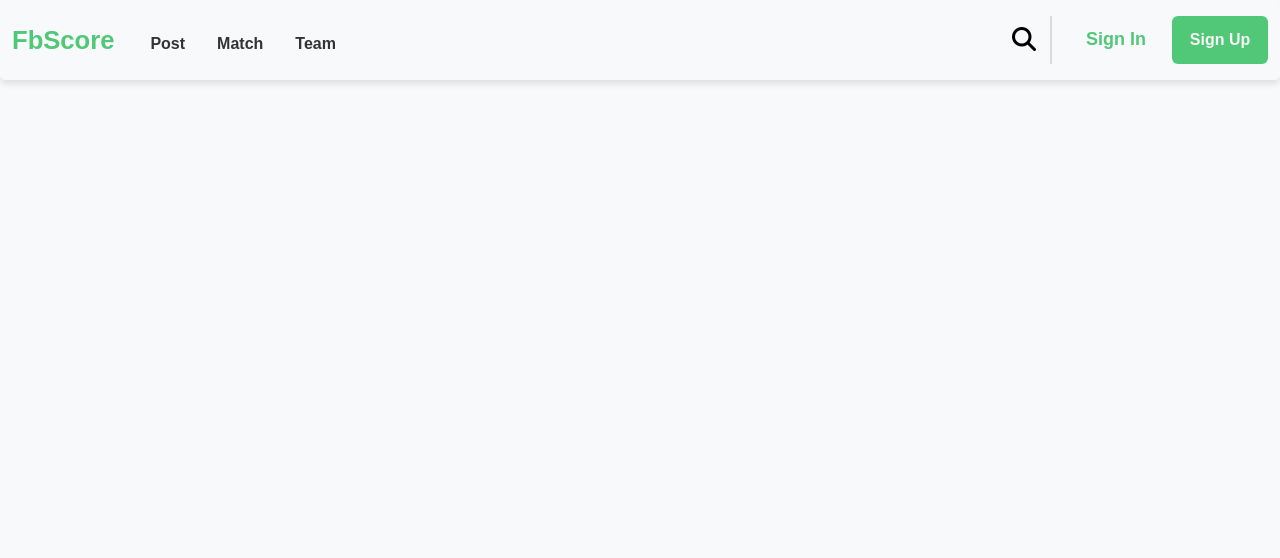
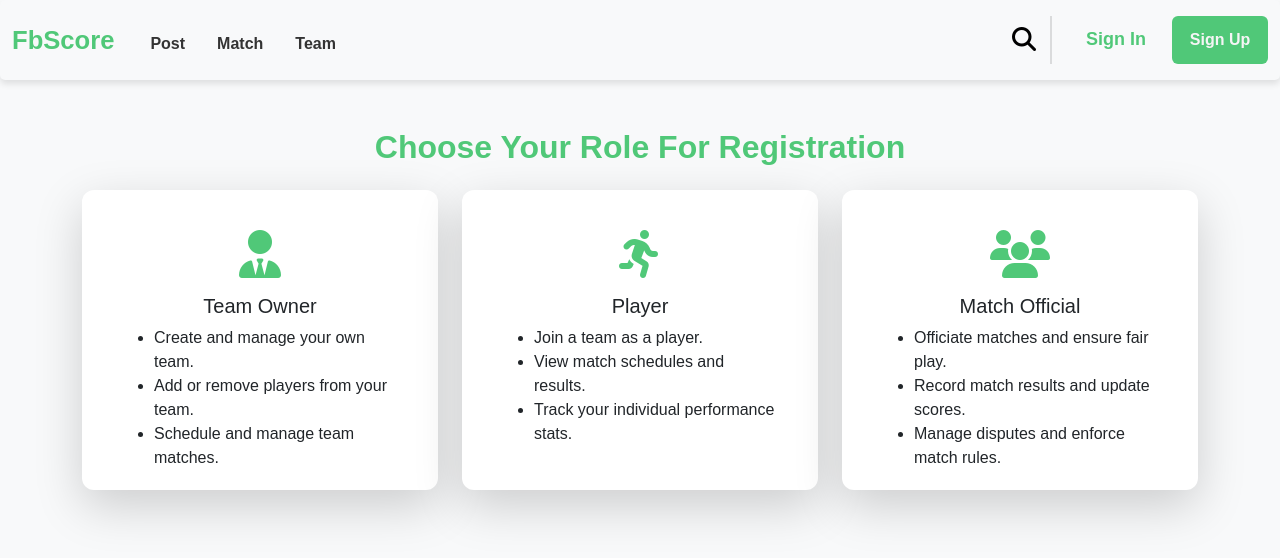
Before and after one commit to mohmedpatel7/fbscore, a React (Vite) app: page /SignupLandPage in a window 1280 px wide. Shown: the top 558 px of the page. Built offline with nearby package versions, Linux system fonts and the light colour scheme.

Commit message:
landing pages added

```diff
--- a/src/App.jsx
+++ b/src/App.jsx
@@ -7,6 +7,8 @@ import Signup from "./components/Authentication/Signup";
 import Signin from "./components/Authentication/Signin";
 import Otpverify from "./components/Authentication/Otpverify";
 import UploadPost from "./components/Post/UploadPost";
+import SignupLandPage from "./components/Genral/Signuplandpage";
+import SigninLandPage from "./components/Genral/Signinlandpage";
 
 function App() {
   return (
@@ -19,6 +21,8 @@ function App() {
         <Route exact path="/Signin" element={<Signin />} />
         <Route exact path="/OtpVerify" element={<Otpverify />} />
         <Route exact path="/Upload" element={<UploadPost />} />
+        <Route exact path="/SignupLandPage" element={<SignupLandPage />} />
+        <Route exact path="/SigninLandPage" element={<SigninLandPage />} />
       </Routes>
 
       {/*<Footer />*/}
--- a/src/components/Authentication/Signin.jsx
+++ b/src/components/Authentication/Signin.jsx
@@ -81,35 +81,10 @@ export default function SignIn() {
   };
 
   return (
-    <div className="container">
-      <div className="row">
-        {/* Information Section */}
-        <div className="col-md-6 mt-5 mb-4 info-section">
-          <h4>Welcome Back!</h4>
-          <p>
-            Log in to your account to continue accessing all the amazing
-            features of our football community:
-          </p>
-          <ul>
-            <li>Track your player stats and progress over time.</li>
-            <li>Stay connected with your team and participate in leagues.</li>
-            <li>Access exclusive resources and match highlights.</li>
-            <li>Seamlessly manage your profile and preferences.</li>
-          </ul>
-          <p>
-            Don’t have an account?{" "}
-            <button
-              className="btn btn-link"
-              onClick={() => navigate("/Signup")}
-            >
-              Sign Up
-            </button>
-            to get started!
-          </p>
-        </div>
-
+    <div className="container-fluid d-flex justify-content-center">
+      <div className="row justify-content-center w-100">
         {/* Sign-In Form Section */}
-        <div className="col-md-6">
+        <div className="col-lg-6 col-md-8">
           <div className="card-lg mt-5 mb-4 p-4 shadow rounded-3">
             <h2 className="mb-3 text-center">Sign In</h2>
             <form
--- a/src/components/Authentication/Signup.jsx
+++ b/src/components/Authentication/Signup.jsx
@@ -131,37 +131,9 @@ export default function Signup() {
   };
 
   return (
-    <div className="container">
-      <div className="row">
-        {/* Information Section */}
-        <div className="col-md-6 col-sm-12 mt-5 mb-4 info-section">
-          <h4>Welcome to Our FbScore Community!</h4>
-          <p>
-            Join the platform to manage your player profile, track match
-            statistics, and be a part of exciting leagues and tournaments.
-          </p>
-          <ul>
-            <li>Create and customize your player profile.</li>
-            <li>Participate in matches and record your stats.</li>
-            <li>Stay connected with your team and league.</li>
-            <li>Showcase your skills and achievements.</li>
-          </ul>
-          <p>
-            Sign up now to unlock a world of football opportunities and take
-            your game to the next level!
-          </p>
-          <p>
-            Already have an account?{" "}
-            <button
-              className="btn btn-link"
-              onClick={() => navigate("/Signin")}
-            >
-              Sign In
-            </button>
-          </p>
-        </div>
-
-        <div className="col-md-6 col-sm-12">
+    <div className="container-fluid d-flex justify-content-center">
+      <div className="row justify-content-center w-100">
+        <div className="col-lg-6 col-md-8">
           <div className="card-lg mt-5 mb-4 p-4 shadow rounded-3">
             <h2 className="mb-3 text-center">Sign Up</h2>
             <form
--- a/src/components/Authentication/style/style.css
+++ b/src/components/Authentication/style/style.css
@@ -8,7 +8,9 @@ body {
 }
 
 .card-lg {
-    width: 5in;
+    max-width: 100%;
+    width: 450px;
+    margin: auto;
 }
 
 optgroup {
--- a/src/components/Genral/Navbar.jsx
+++ b/src/components/Genral/Navbar.jsx
@@ -79,14 +79,14 @@ export default function Navbar() {
                   <button
                     className="btn btn-signin me-2"
                     type="button"
-                    onClick={() => navigate("/Signin")}
+                    onClick={() => navigate("/SigninLandPage")}
                   >
                     Sign In
                   </button>
                   <button
                     className="btn btn-signup"
                     type="button"
-                    onClick={() => navigate("/Signup")}
+                    onClick={() => navigate("/SignupLandPage")}
                   >
                     Sign Up
                   </button>
--- /dev/null
+++ b/src/components/Genral/Signinlandpage.jsx
@@ -0,0 +1,73 @@
+import React from "react";
+import { useNavigate } from "react-router-dom";
+import "bootstrap/dist/css/bootstrap.min.css";
+import "./style/style.css"; // Keep your custom styles
+
+const SigninLandPage = () => {
+  const navigate = useNavigate();
+
+  // Role selection handler
+  const handleRoleSelect = (path) => {
+    navigate(path);
+  };
+
+  return (
+    <div className="container mt-5">
+      <h2 className="text-center mb-4">Choose Your Role to Sign In</h2>
+      <div className="row justify-content-center">
+        {[
+          {
+            role: "Team Owner",
+            path: "/signin/teamowner",
+            icon: "fa-solid fa-user-tie fa-roles",
+            description: [
+              "Manage your team and players.",
+              "Schedule and oversee team matches.",
+              "Track team performance and stats.",
+            ],
+          },
+          {
+            role: "Player",
+            path: "/Signin",
+            icon: "fa-solid fa-person-running fa-roles",
+            description: [
+              "Access your team dashboard.",
+              "View match schedules and stats.",
+              "Update personal and performance info.",
+            ],
+          },
+          {
+            role: "Match Official",
+            path: "/signin/matchofficial",
+            icon: "fa-solid fa-users fa-roles",
+            description: [
+              "Sign in to officiate matches.",
+              "Update match results and reports.",
+              "Ensure fair play and rule enforcement.",
+            ],
+          },
+        ].map(({ role, path, icon, description }) => (
+          <div key={role} className="col-md-4">
+            <div
+              className="card text-center p-4 shadow-lg"
+              style={{ cursor: "pointer", height: "300px" }}
+              onClick={() => handleRoleSelect(path)}
+            >
+              <div className="card-body">
+                <i className={`${icon} fa-3x mb-3`}></i>
+                <h5 className="card-title">{role}</h5>
+                <ul className="text-start">
+                  {description.map((point, index) => (
+                    <li key={index}>{point}</li>
+                  ))}
+                </ul>
+              </div>
+            </div>
+          </div>
+        ))}
+      </div>
+    </div>
+  );
+};
+
+export default SigninLandPage;
--- /dev/null
+++ b/src/components/Genral/Signuplandpage.jsx
@@ -0,0 +1,73 @@
+import React from "react";
+import { useNavigate } from "react-router-dom";
+import "bootstrap/dist/css/bootstrap.min.css";
+import "./style/style.css"; // Keep your custom styles
+
+const SignupLandPage = () => {
+  const navigate = useNavigate();
+
+  // Role selection handler
+  const handleRoleSelect = (path) => {
+    navigate(path);
+  };
+
+  return (
+    <div className="container mt-5">
+      <h2 className="text-center mb-4">Choose Your Role For Registration</h2>
+      <div className="row justify-content-center">
+        {[
+          {
+            role: "Team Owner",
+            path: "/signup/teamowner",
+            icon: "fa-solid fa-user-tie fa-roles",
+            description: [
+              "Create and manage your own team.",
+              "Add or remove players from your team.",
+              "Schedule and manage team matches.",
+            ],
+          },
+          {
+            role: "Player",
+            path: "/Signup",
+            icon: "fa-solid fa-person-running fa-roles",
+            description: [
+              "Join a team as a player.",
+              "View match schedules and results.",
+              "Track your individual performance stats.",
+            ],
+          },
+          {
+            role: "Match Official",
+            path: "/signup/matchofficial",
+            icon: "fa-solid fa-users fa-roles",
+            description: [
+              "Officiate matches and ensure fair play.",
+              "Record match results and update scores.",
+              "Manage disputes and enforce match rules.",
+            ],
+          },
+        ].map(({ role, path, icon, description }) => (
+          <div key={role} className="col-md-4">
+            <div
+              className="card text-center p-4 shadow-lg"
+              style={{ cursor: "pointer", height: "300px" }}
+              onClick={() => handleRoleSelect(path)}
+            >
+              <div className="card-body">
+                <i className={`${icon} fa-3x mb-3`}></i>
+                <h5 className="card-title">{role}</h5>
+                <ul className="text-start">
+                  {description.map((point, index) => (
+                    <li key={index}>{point}</li>
+                  ))}
+                </ul>
+              </div>
+            </div>
+          </div>
+        ))}
+      </div>
+    </div>
+  );
+};
+
+export default SignupLandPage;
--- a/src/components/Genral/style/style.css
+++ b/src/components/Genral/style/style.css
@@ -192,3 +192,7 @@ hr {
     color: #ffffff;
     /* White text on hover */
 }
+
+.fa-roles {
+    color: #50C878;
+}
```
